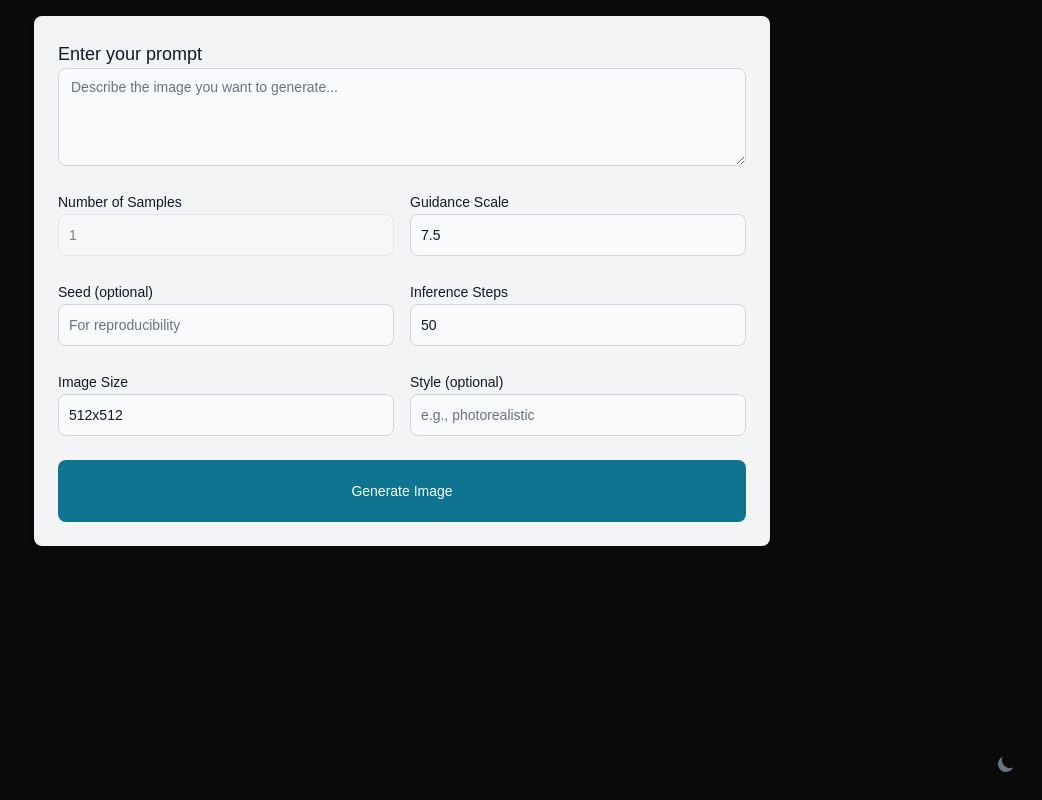
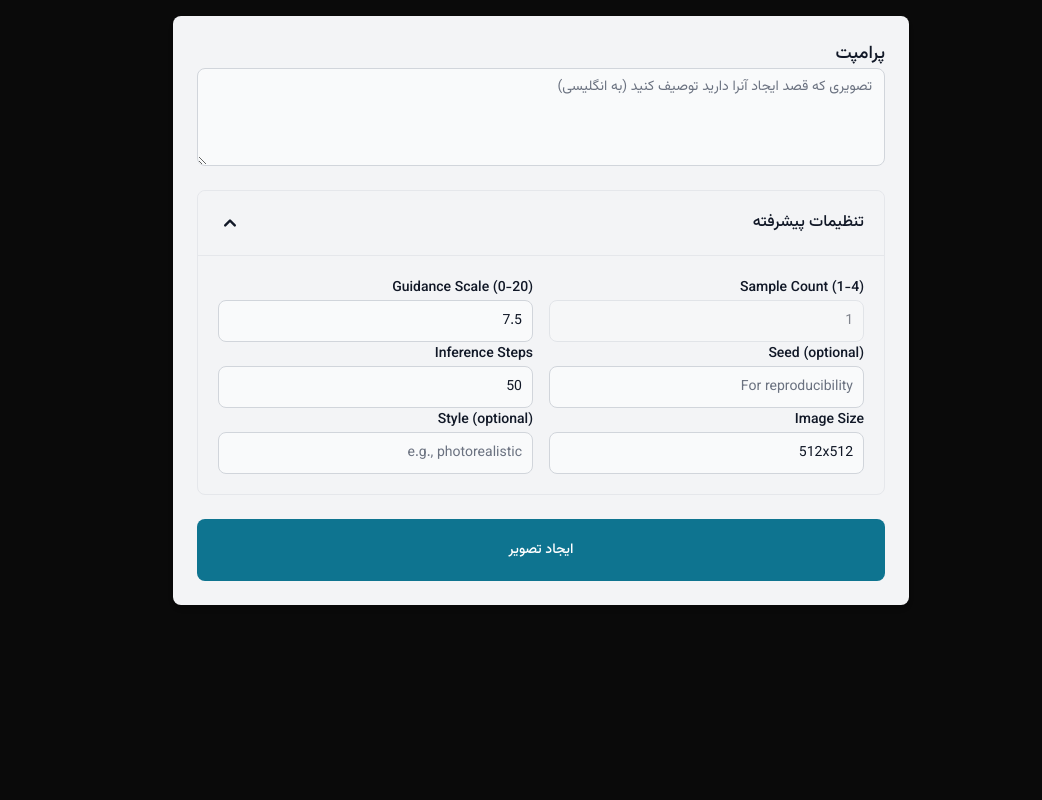
Before and after one commit to vahidinline/my-ai-image-app, a Next.js app: page / in a window 1280 px wide. Shown: the whole page, without its empty margins (238-1280 px from the left). Built offline with nearby package versions, Linux system fonts and the light colour scheme.

Commit message:
add persian

```diff
--- a/src/app/globals.css
+++ b/src/app/globals.css
@@ -18,6 +18,7 @@ body {
   color: var(--foreground);
   background: var(--background);
   font-family: Arial, Helvetica, sans-serif;
+  direction: rtl;
 }
 
 @layer utilities {
--- a/src/app/layout.tsx
+++ b/src/app/layout.tsx
@@ -2,7 +2,7 @@ import type { Metadata } from 'next';
 import localFont from 'next/font/local';
 import './globals.css';
 import { ThemeModeScript } from 'flowbite-react';
-
+import { Vazirmatn } from 'next/font/google';
 const geistSans = localFont({
   src: './fonts/GeistVF.woff',
   variable: '--font-geist-sans',
@@ -18,6 +18,7 @@ export const metadata: Metadata = {
   title: 'Create Next App',
   description: 'Generated by create next app',
 };
+const vazirmatn = Vazirmatn({ subsets: ['latin'] });
 
 export default function RootLayout({
   children,
@@ -29,7 +30,7 @@ export default function RootLayout({
       <head>
         <ThemeModeScript />
       </head>
-      <body>{children}</body>
+      <body className={vazirmatn.className}>{children}</body>
     </html>
   );
 }
--- a/src/app/page.tsx
+++ b/src/app/page.tsx
@@ -1,6 +1,13 @@
 'use client'; // Marks this as a Client Component
 
-import { Button, Label, Spinner, Textarea, TextInput } from 'flowbite-react';
+import {
+  Accordion,
+  Button,
+  Label,
+  Spinner,
+  Textarea,
+  TextInput,
+} from 'flowbite-react';
 import { useState } from 'react';
 import { DarkThemeToggle, Flowbite } from 'flowbite-react';
 
@@ -56,27 +63,26 @@ export default function Home() {
           onSubmit={handleSubmit}
           className="space-y-6 bg-gray-100 dark:bg-gray-800 p-6 rounded-lg shadow-md">
           <div>
-            <Label
-              htmlFor="prompt"
-              value="Enter your prompt"
-              className="text-lg mb-2"
-            />
+            <Label htmlFor="prompt" value="پرامپت" className="text-lg mb-2" />
             <Textarea
               id="prompt"
               value={prompt}
               onChange={(e) => setPrompt(e.target.value)}
-              placeholder="Describe the image you want to generate..."
+              placeholder="تصویری که قصد ایجاد آنرا دارید توصیف کنید (به انگلیسی)"
               required
               rows={4}
               className="w-full"
             />
           </div>
-
+          <Accordion>
+            <Accordion.Panel>
+              <Accordion.Title>تنظیمات پیشرفته</Accordion.Title>
+              <Accordion.Content>
                 <div className="grid grid-cols-1 md:grid-cols-2 gap-4">
                   <div>
                     <Label
                       htmlFor="n_samples"
-                value="Number of Samples"
+                      value="Sample Count (1-4)"
                       className="mb-2"
                     />
                     <TextInput
@@ -93,7 +99,7 @@ export default function Home() {
                   <div>
                     <Label
                       htmlFor="cfg_scale"
-                value="Guidance Scale"
+                      value="Guidance Scale (0-20) "
                       className="mb-2"
                     />
                     <TextInput
@@ -110,7 +116,11 @@ export default function Home() {
 
                 <div className="grid grid-cols-1 md:grid-cols-2 gap-4">
                   <div>
-              <Label htmlFor="seed" value="Seed (optional)" className="mb-2" />
+                    <Label
+                      htmlFor="seed (optional)"
+                      value="Seed (optional)"
+                      className="mb-2"
+                    />
                     <TextInput
                       id="seed"
                       type="number"
@@ -122,7 +132,7 @@ export default function Home() {
 
                   <div>
                     <Label
-                htmlFor="num_inference_steps"
+                      htmlFor="num_inference_steps (1-100)"
                       value="Inference Steps"
                       className="mb-2"
                     />
@@ -130,7 +140,9 @@ export default function Home() {
                       id="num_inference_steps"
                       type="number"
                       value={num_inference_steps}
-                onChange={(e) => setNumInferenceSteps(Number(e.target.value))}
+                      onChange={(e) =>
+                        setNumInferenceSteps(Number(e.target.value))
+                      }
                       min={1}
                       max={100}
                     />
@@ -139,7 +151,11 @@ export default function Home() {
 
                 <div className="grid grid-cols-1 md:grid-cols-2 gap-4">
                   <div>
-              <Label htmlFor="image_size" value="Image Size" className="mb-2" />
+                    <Label
+                      htmlFor="image_size (512x512, 768x768, 1024x1024)"
+                      value="Image Size"
+                      className="mb-2"
+                    />
                     <TextInput
                       id="image_size"
                       value={image_size}
@@ -150,7 +166,7 @@ export default function Home() {
 
                   <div>
                     <Label
-                htmlFor="style"
+                      htmlFor="style (optional)"
                       value="Style (optional)"
                       className="mb-2"
                     />
@@ -162,15 +178,17 @@ export default function Home() {
                     />
                   </div>
                 </div>
-
+              </Accordion.Content>
+            </Accordion.Panel>
+          </Accordion>
           <Button type="submit" className="w-full text-lg py-3">
             {status === 'loading' ? (
               <>
                 <Spinner size="sm" light={true} />
-                <span className="ml-2">Generating...</span>
+                <span className="ml-2">...در حال ایجاد تصویر</span>
               </>
             ) : (
-              'Generate Image'
+              'ایجاد تصویر'
             )}
           </Button>
         </form>
```
Lines whose indentation alone changed are shown as unchanged.
